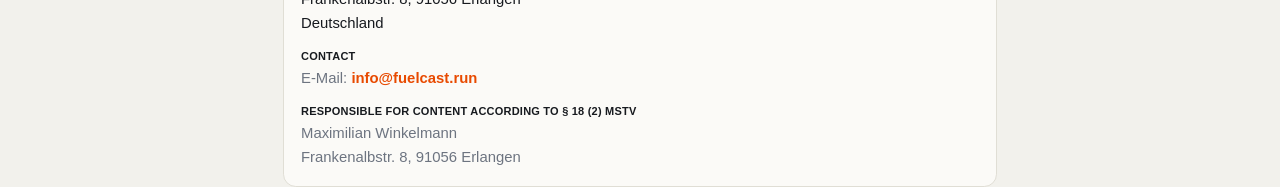
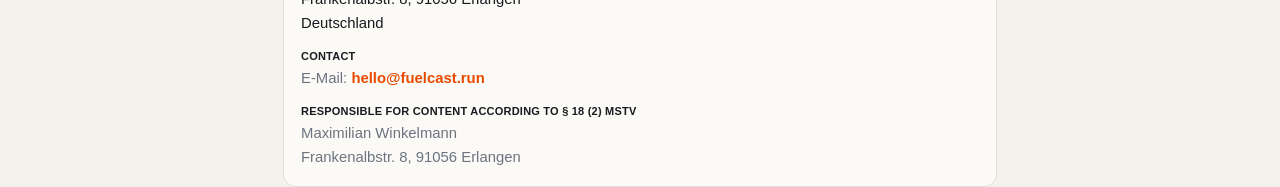
Before and after one commit to mxwnk/fuelcast, a React (Vite) app: page /en/imprint in a window 1280 px wide. Shown: the part 290-477 px from the top of the page. Built offline with nearby package versions, Linux system fonts and the light colour scheme.

Commit message:
chore: update contact email to hello@fuelcast.run

```diff
--- a/src/components/pages/ImprintPage.tsx
+++ b/src/components/pages/ImprintPage.tsx
@@ -2,7 +2,7 @@
 import { useI18n } from '../../lib/i18n'
 
 /** Base64-encoded to avoid plain-text scraping from the public repo */
-const IMPRINT_DATA = 'eyJuYW1lIjoiTWF4aW1pbGlhbiBXaW5rZWxtYW5uIiwiYWRkcmVzcyI6IkZyYW5rZW5hbGJzdHIuIDgsIDkxMDU2IEVybGFuZ2VuIiwiZW1haWwiOiJpbmZvQGZ1ZWxjYXN0LnJ1biJ9'
+const IMPRINT_DATA = 'eyJuYW1lIjoiTWF4aW1pbGlhbiBXaW5rZWxtYW5uIiwiYWRkcmVzcyI6IkZyYW5rZW5hbGJzdHIuIDgsIDkxMDU2IEVybGFuZ2VuIiwiZW1haWwiOiJoZWxsb0BmdWVsY2FzdC5ydW4ifQ=='
 
 interface ImprintInfo {
   name: string
--- a/src/components/pages/PrivacyPage.tsx
+++ b/src/components/pages/PrivacyPage.tsx
@@ -1,7 +1,7 @@
 import { useMemo } from 'react'
 import { useI18n } from '../../lib/i18n'
 
-const IMPRINT_DATA = 'eyJuYW1lIjoiTWF4aW1pbGlhbiBXaW5rZWxtYW5uIiwiYWRkcmVzcyI6IkZyYW5rZW5hbGJzdHIuIDgsIDkxMDU2IEVybGFuZ2VuIiwiZW1haWwiOiJpbmZvQGZ1ZWxjYXN0LnJ1biJ9'
+const IMPRINT_DATA = 'eyJuYW1lIjoiTWF4aW1pbGlhbiBXaW5rZWxtYW5uIiwiYWRkcmVzcyI6IkZyYW5rZW5hbGJzdHIuIDgsIDkxMDU2IEVybGFuZ2VuIiwiZW1haWwiOiJoZWxsb0BmdWVsY2FzdC5ydW4ifQ=='
 
 function decodeEmail(): string {
   const info = JSON.parse(atob(IMPRINT_DATA)) as { email: string }
```
